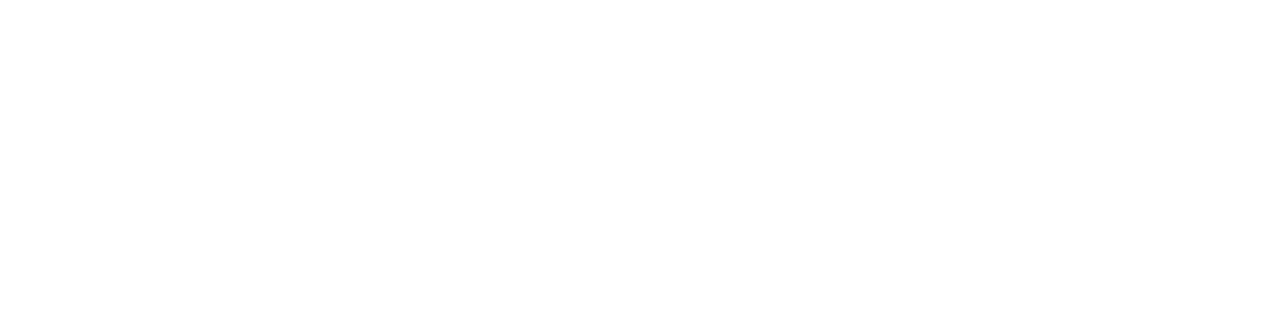
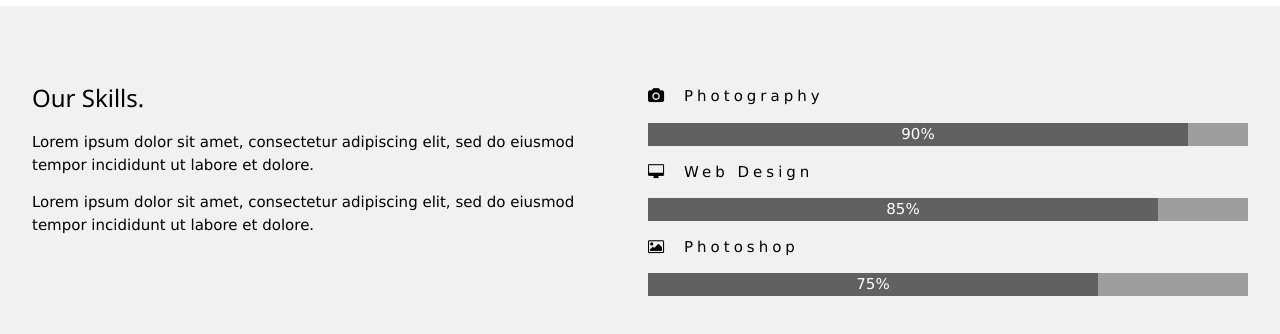
Before and after one commit to Sahasawat-Boss/Template-to-React-w3-Company-LDP, a React (Vite) app: page / in a window 1280 px wide. Shown: the part 3925-4259 px from the top of the page. Before the commit the page ends 3931 px from the top, so only its background shows below. Built offline with nearby package versions, Linux system fonts and the light colour scheme.

Commit message:
a skill comps

```diff
--- a/src/App.jsx
+++ b/src/App.jsx
@@ -7,6 +7,7 @@ import Promo from './Components/Promo'
 import Team from './Components/Team'
 import Statistics from './Components/Statistics'
 import Work from './Components/Work'
+import Skill from './Components/Skill'
 
 function App() {
 
@@ -19,6 +20,7 @@ function App() {
       <Team />
       <Statistics />
       <Work />
+      <Skill/>
     </>
   )
 }
--- /dev/null
+++ b/src/Components/Skill.jsx
@@ -0,0 +1,36 @@
+import React from 'react'
+
+const Skill = () => {
+    return (
+        <div>
+            {/* Skills Section */}
+            <div className="w3-container w3-light-grey w3-padding-64">
+                <div className="w3-row-padding">
+                    <div className="w3-col m6">
+                        <h3>Our Skills.</h3>
+                        <p>Lorem ipsum dolor sit amet, consectetur adipiscing elit, sed do eiusmod<br/>
+                            tempor incididunt ut labore et dolore.</p>
+                        <p>Lorem ipsum dolor sit amet, consectetur adipiscing elit, sed do eiusmod<br/>
+                            tempor incididunt ut labore et dolore.</p>
+                    </div>
+                    <div className="w3-col m6">
+                        <p className="w3-wide"><i className="fa fa-camera w3-margin-right"></i>Photography</p>
+                        <div className="w3-grey">
+                            <div className="w3-container w3-dark-grey w3-center" style={{ width: "90%" }}>90%</div>
+                        </div>
+                        <p className="w3-wide"><i className="fa fa-desktop w3-margin-right"></i>Web Design</p>
+                        <div className="w3-grey">
+                            <div className="w3-container w3-dark-grey w3-center" style={{ width: "85%" }}>85%</div>
+                        </div>
+                        <p className="w3-wide"><i className="fa fa-photo w3-margin-right"></i>Photoshop</p>
+                        <div className="w3-grey">
+                            <div className="w3-container w3-dark-grey w3-center" style={{ width: "75%" }}>75%</div>
+                        </div>
+                    </div>
+                </div>
+            </div>
+        </div>
+    )
+}
+
+export default Skill
```
